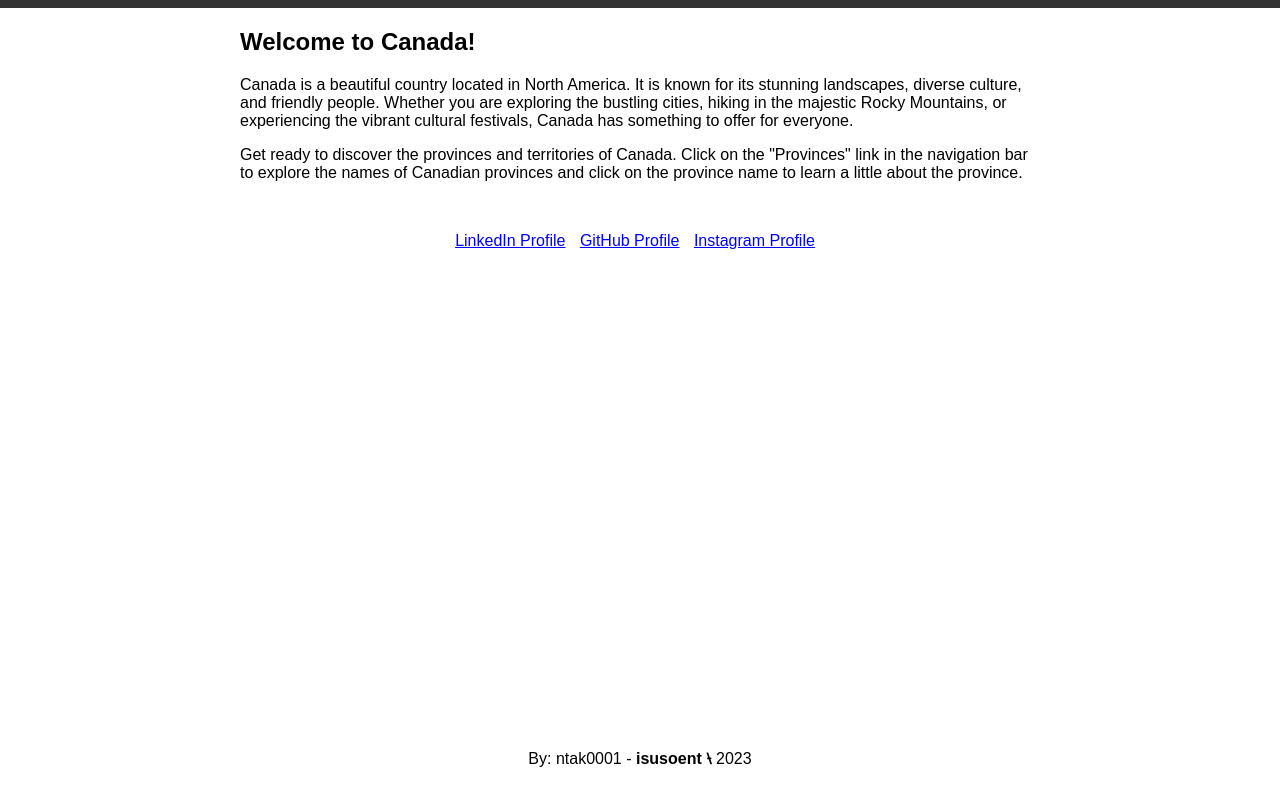
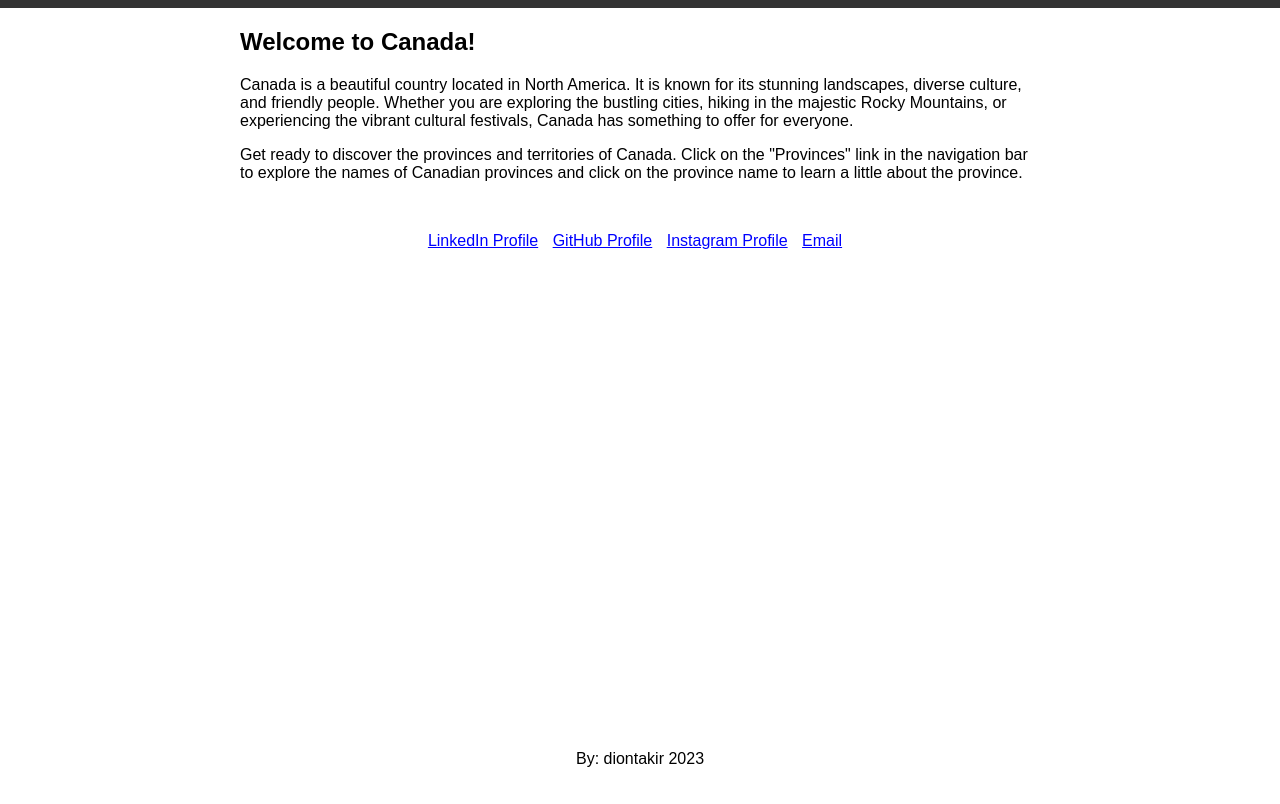
Before and after one commit to ledidk/CanadianProvinces, a plain HTML site: page index.html in a window 1280 px wide. Shown: the part 110-914 px from the top of the page. Drawn offline with Linux system fonts and the light colour scheme.

Commit message:
Update index.html

```diff
--- a/index.html
+++ b/index.html
@@ -41,8 +41,10 @@
             </a>
             <a href="https://www.instagram.com/le.didk/" target="_blank">Instagram Profile
             </a>
+             <a href="mailto:ddkntakirutimana@gmail.com" target="_blank">Email
+            </a>
         </div>
-        <p style="margin-top: 500px; color: black;">By: ntak0001 - <strong>isusoent  ⧷ </strong> 2023</p>
+        <p style="margin-top: 500px; color: black;">By: diontakir 2023</p>
     </footer>
 </body>
 </html>
```
